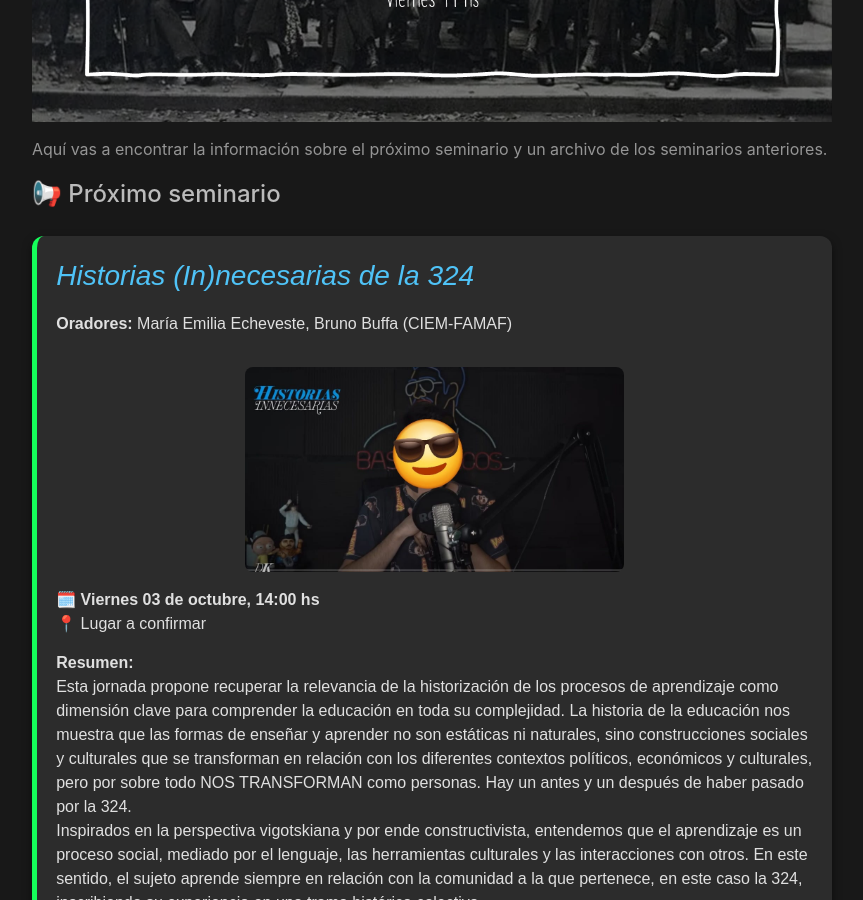
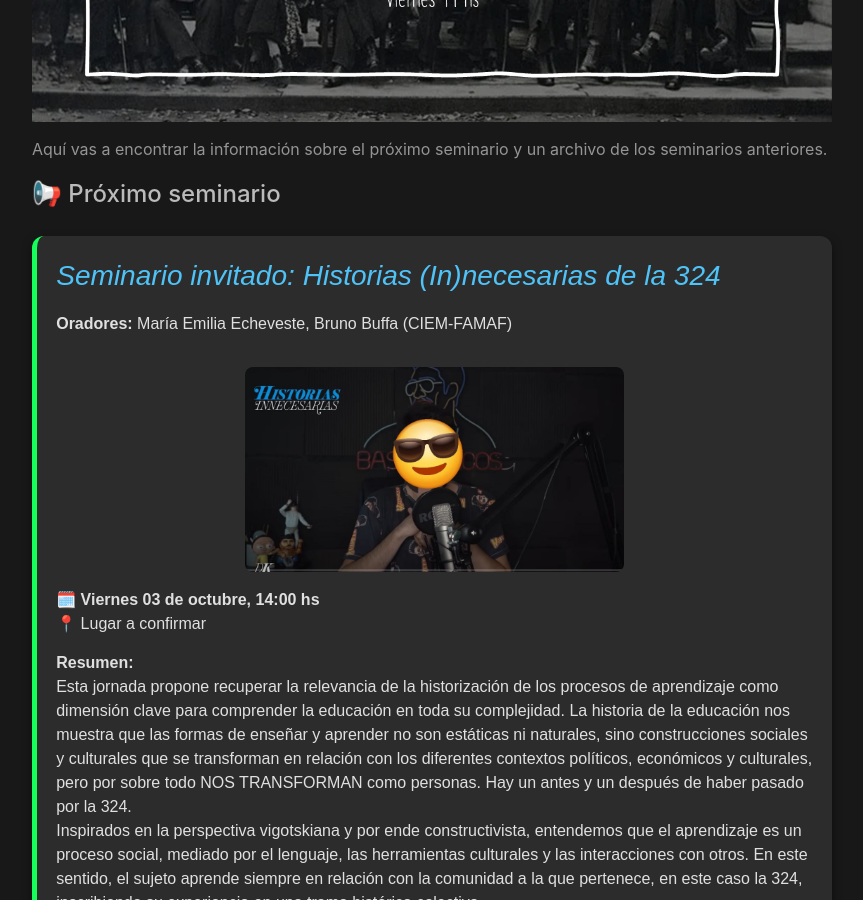
Before and after one commit to nicolasvazquez95/seminarios324, a Jekyll site: the page built from index.md, in a window 1280 px wide and 900 px high, scrolled down 431 px. Shown: the whole window, without its empty margins (208-1071 px from the left). Built offline with Jekyll 4.4.1, drawn with Linux system fonts in a browser that asks for light colours.

Commit message:
Update seminar title to include "Seminario invitado:" for clarity

```diff
--- a/index.md
+++ b/index.md
@@ -21,7 +21,7 @@ Aquí vas a encontrar la información sobre el próximo seminario y un archivo d
 </div> -->
 
 <div style="background:#2c2c2c; border-left:5px solid #15ff5bff; border-radius:12px; padding:1.2em; margin:1.5em 0; color:#e0e0e0; font-family: sans-serif; box-shadow: 0 4px 10px rgba(0,0,0,0.5);">
-  <h3><em style="color:#4fc3f7; font-size:1.5em;">Historias (In)necesarias de la 324</em></h3>
+  <h3><em style="color:#4fc3f7; font-size:1.5em;">Seminario invitado: Historias (In)necesarias de la 324</em></h3>
   <p><strong>Oradores:</strong> María Emilia Echeveste, Bruno Buffa (CIEM-FAMAF)</p>
   <div style="display: flex; justify-content: center;">
     <img src="{{ '/assets/shorts/03-10-2025.jpg' | relative_url }}" alt="Seminario Invitado" style="max-width:50%; border-radius:8px; margin:1em 0;">
```
